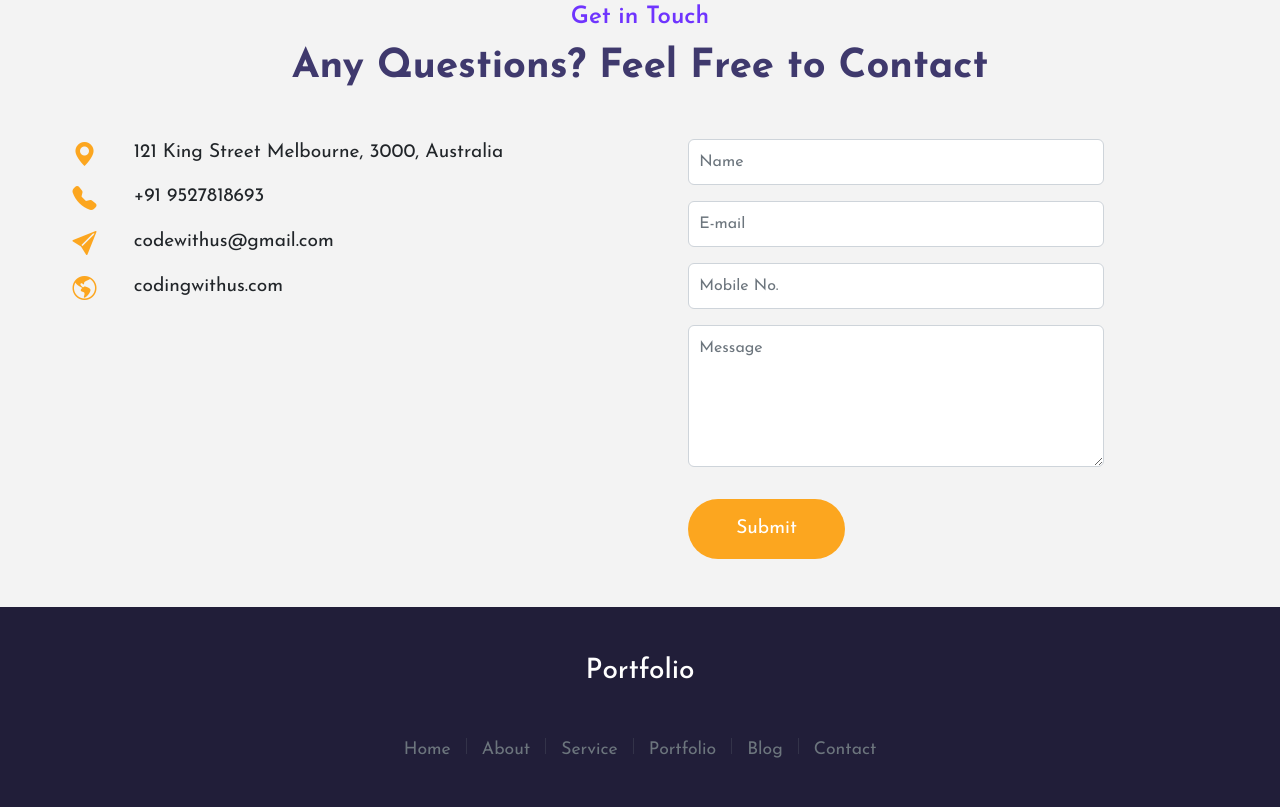
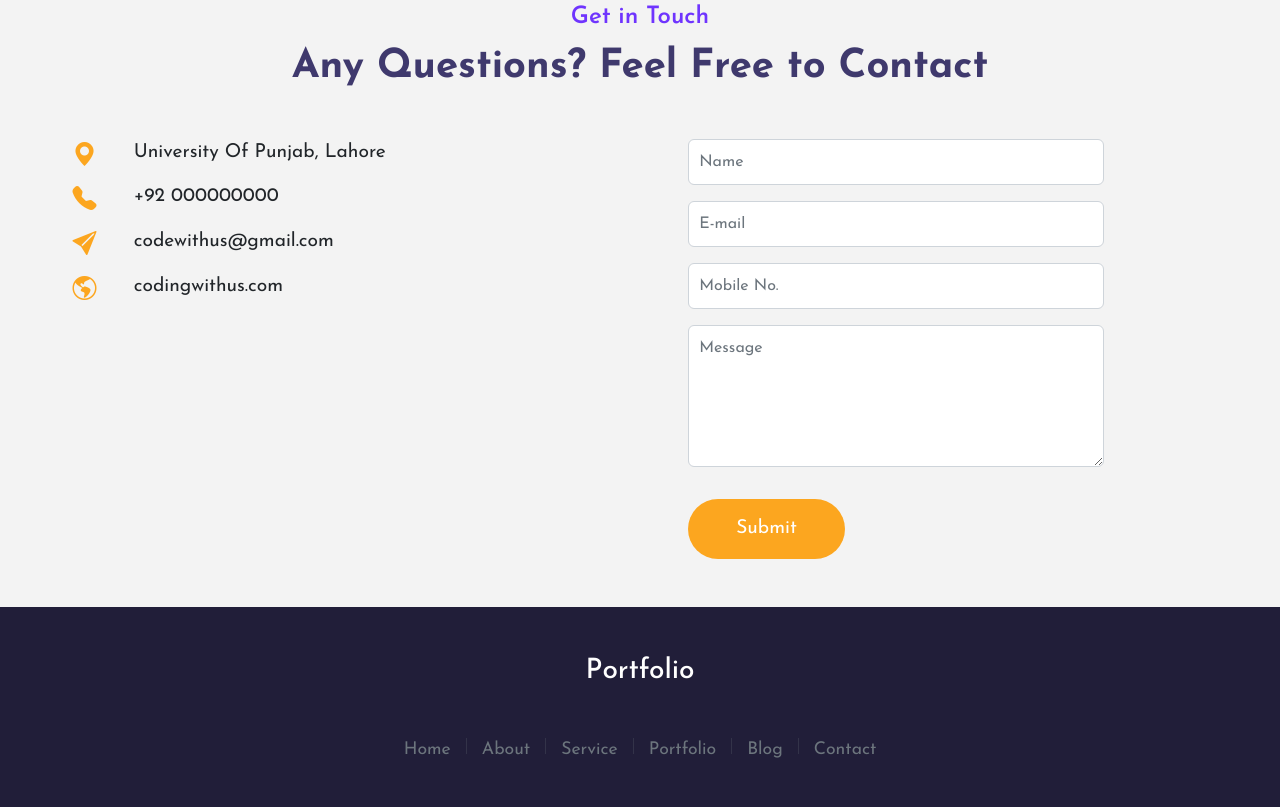
Before and after one commit to HiraRiaz123/Creative-Minds, a plain HTML site: page index.html in a window 1280 px wide. Shown: the part 4260-5067 px from the top of the page. Drawn offline with nearby package versions, Linux system fonts and the light colour scheme.

Commit message:
change address details

```diff
--- a/index.html
+++ b/index.html
@@ -894,7 +894,7 @@
               <i class="bi bi-geo-alt-fill"></i>
             </div>
             <div class="col-11">
-              <p>121 King Street Melbourne, 3000, Australia</p>
+              <p>University Of Punjab, Lahore</p>
             </div>
           </div>
           <div class="row justify-content-evenly">
@@ -902,7 +902,7 @@
               <i class="bi bi-telephone-fill"></i>
             </div>
             <div class="col-11">
-              <p>+91 9527818693</p>
+              <p>+92 000000000</p>
             </div>
           </div>
           <div class="row justify-content-evenly">
```
